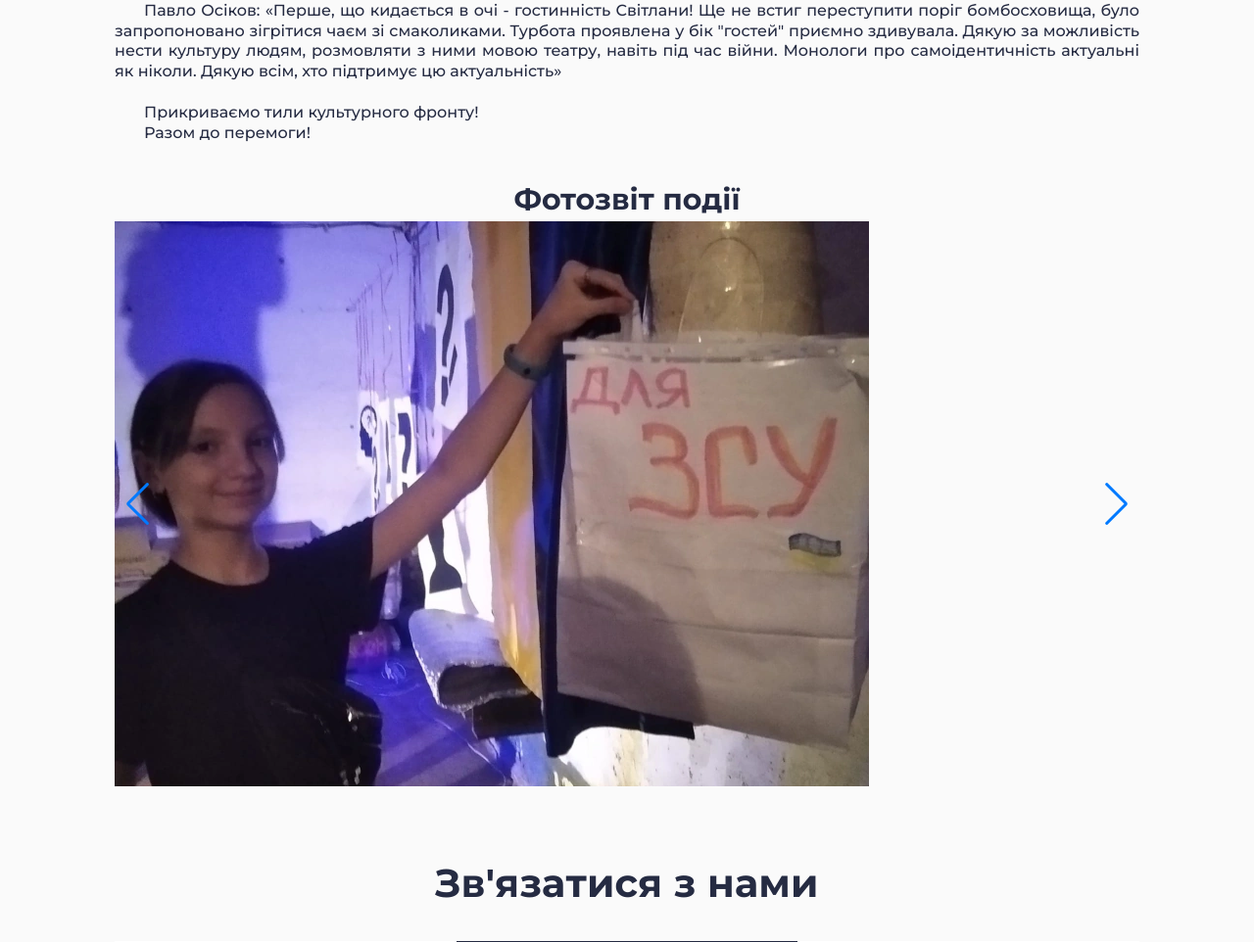
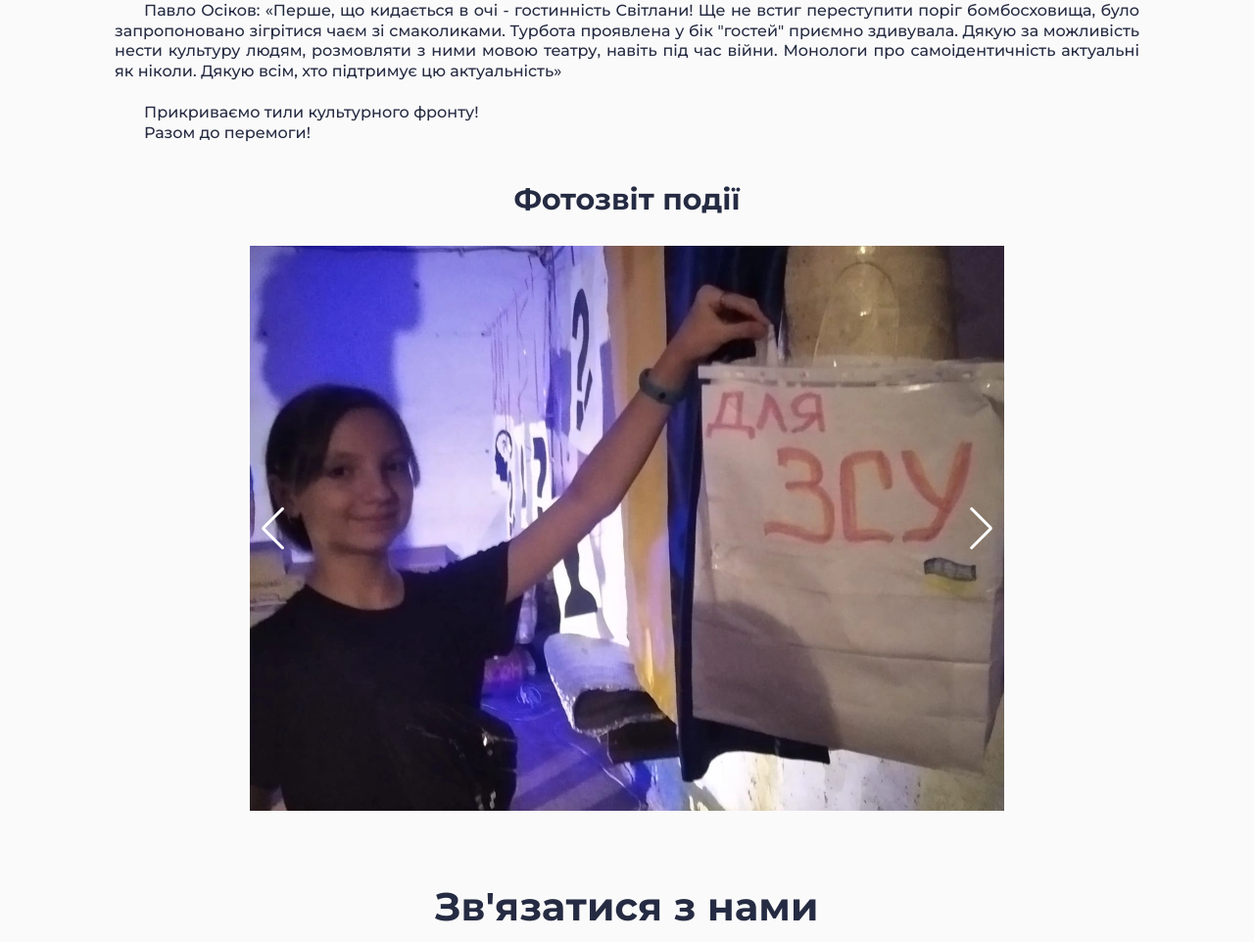
Before and after one commit to ev-klzn/art-bombik, a PHP site: page /event-1.html in a window 1280 px wide. Shown: the part 437-1399 px from the top of the page at 98% size. Run offline with PHP 8.4, Linux system fonts and the light colour scheme.

Commit message:
Add files via upload

```diff
--- a/assets/css/style.css
+++ b/assets/css/style.css
@@ -147,13 +147,6 @@ body {
 
 /* -----------main---------------- */
 
-
-/* .main-block {}
-
-.main-block__container {}
-
-._container {} */
-
 .main-block__body {
     padding: 184px 0px 191px 0px;
     position: relative;
@@ -308,10 +301,6 @@ body {
     z-index: 2;
 }
 
-/* .page__practice {}
-
-.page__whoweare {} */
-
 .page__clients {
     margin-bottom: 10px;
 }
@@ -319,14 +308,6 @@ body {
 .page__advantages {
     margin-top: 60px;
 }
-
-/* .advantages {}
-
-.page__subscribe {}
-
-.page__getintouch {}
-
-.page__contact {} */
 
 /* ------------------------------------------------------ */
 .header-block {
@@ -364,12 +345,6 @@ body {
 }
 
 /* ------------------------------------------------------ */
-/* .services {}
-
-.services__container {}
-
-
-.services__body {} */
 
 @media (min-width: 670px) {
     .services__body {
@@ -420,8 +395,6 @@ body {
     }
 }
 
-/* .item-service {} */
-
 .services__item-green {
     background-color: #252B42;
     color: white;
@@ -436,10 +409,7 @@ body {
 }
 
 .item-services__icon {
-    /* width: 100%; */
     width: 50px;
-    /* display: block; */
-    /* margin: auto; */
     text-align: center;
     align-items: center;
 
@@ -474,8 +444,6 @@ body {
         padding: 20px 0;
     }
 }
-
-/* .advantages__container {} */
 
 .advantages__header {
     margin-bottom: 50px;
@@ -548,7 +516,6 @@ body {
 
 /* ------------------------------------------------------ */
 
-
 .practice {
     padding: 30px 0 30px 0;
 }
@@ -564,9 +531,6 @@ body {
         padding: 30px 0 30px 0;
     }
 }
-
-/* .practice__container {} */
-
 
 .practice__header {
     margin-bottom: 45px;
@@ -591,10 +555,7 @@ body {
     margin-bottom: 40px;
 }
 
-
-
 .item-practice__title {
-    /* letter-spacing: 0.1px; */
     padding: 10px 0;
     font-size: 16px;
     line-height: 100%;
@@ -604,7 +565,6 @@ body {
 @media (max-width: 1040px) {
     .practice__column {
         flex: 0 1 50%;
-        /* margin-bottom: 60px; */
     }
 
     .item-practice__title {
@@ -687,8 +647,6 @@ body {
         padding: 50px 0 50px 0;
     }
 }
-
-/* .whoweare__container {} */
 
 .whoweare__header {
     margin-bottom: 30px;
@@ -781,12 +739,7 @@ body {
 
 }
 
-/* .pwhotop {
-    padding-top: 30px;
-} */
-
 .whoweare__2text {
-    /* padding-left: 20px; */
     padding-top: 30px;
     color: #737373;
     font-size: 14px;
@@ -799,8 +752,6 @@ body {
     margin-top: 50px;
 }
 
-/* .whoweare__item {} */
-
 .whoweare__item:not(:last-child) {
     margin-bottom: 30px;
 }
@@ -843,8 +794,6 @@ body {
 
 /* ------------------------------------------------------ */
 
-/* .page__clients {} */
-
 .clients {
     padding: 50px 0;
 }
@@ -855,8 +804,6 @@ body {
     }
 }
 
-/* .clients__contaier {} */
-
 .clients__items {
     display: flex;
     flex-wrap: wrap;
@@ -876,7 +823,6 @@ body {
 }
 
 /* ------------------------------------------------------ */
-/* .page__subscribe {} */
 
 .subscribe {
     position: relative;
@@ -892,8 +838,6 @@ body {
     height: 77px;
     background: #17213C;
 }
-
-/* .subscribe__container {} */
 
 .subscribe__body {
     padding: 30px 50px;
@@ -980,13 +924,9 @@ body {
 
 /* ------------------------------------------------------ */
 
-/* .page__getintouch {} */
-
 .getintouch {
     padding: 80px 0 135px 0;
 }
-
-/* .getintouch__container {} */
 
 .getintouch__header {
     margin: 0 0 30px 0;
@@ -1043,8 +983,6 @@ body {
     margin-bottom: 15px;
 
 }
-
-/* .item__getintouch-icon:not(:last-child) {} */
 
 .item__getintouch-emails {
     display: flex;
@@ -1101,14 +1039,11 @@ body {
 }
 
 /* ------------------------------------------------------ */
+
 .page__contact {
     background-color: #FAFAFA;
     padding: 42px 0;
 }
-
-/* .contact {}
-
-.contact__container {} */
 
 .contact__content {
     padding: 0 0 20px 0;
@@ -1161,15 +1096,11 @@ body {
 
 /* footer ----------------------------------------------- */
 
-/* .footer {} */
-
 .footer__top {
     background: #17213C;
     padding: 35px 0;
 }
 
-/* .footer__main {} */
-
 .footer__row {
     display: flex;
     flex-wrap: wrap;
@@ -1180,21 +1111,6 @@ body {
 .footer__column {
     padding: 15px 15px;
     flex: 0 1 50%;
-    /* align-items: baseline; */
-}
-
-/* .footer__column:last-child {
-    flex: 0 1 33.334%;
-} */
-
-@media (max-width: 992px) {
-    /* .footer__column {
-        flex: 0 1 50%;
-    } */
-
-    /* .footer__column:last-child {
-        flex: 1 1 100%;
-    } */
 }
 
 @media (max-width: 992px) {
@@ -1223,14 +1139,6 @@ body {
     margin: 0 0 20px 0;
 
 }
-
-/* .footer__menu {}
-
-.menu__footer {}
-
-.menu-footer__list {}
-
-.menu-footer__item {} */
 
 .menu-footer__item:not(:last-child) {
     margin-bottom: 10px;
@@ -1259,7 +1167,6 @@ body {
 
 .contacts-footer__item {
     color: #fff;
-    /* padding-left: 34px; */
     display: flex;
     align-items: center;
     min-height: 30px;
@@ -1364,14 +1271,11 @@ body {
     text-decoration: none;
 }
 
-/* #contacts {} */
-
-/* --------------------------------------------------------------------- */
+/* contacts --------------------------------------------------------------------- */
+
 .about {
     margin-top: 35px;
 }
-
-/* .about__container {} */
 
 .about__content {
     display: flex;
@@ -1449,18 +1353,7 @@ body {
     padding: 30px 0 0 0;
 }
 
-
 /* ----------------ABOUT-------------------------------- */
-
-/* .goals {}
-
-.goals__container {} */
-
-/* .goals__body {
-    display: flex;
-    align-items: center;
-    flex-wrap: wrap;
-} */
 
 .goals__content {
     padding-top: 10px;
@@ -1484,31 +1377,6 @@ body {
     font-size: 16px;
     line-height: 1.3;
 }
-
-/* @media(max-width: 550px) {
-    .goals__body {
-        flex-wrap: wrap;
-    }
-
-    .goals__content {
-        padding: 10px;
-        flex: 1 1 100%;
-    }
-} */
-
-/* ------------------------------------------------ */
-
-/* .page__events {}
-
-.events {}
-
-.event1 {}
-
-.events__container {}
-
-.events__header {}
-
-.events-block {} */
 
 .events-block__title {
     margin-top: 35px;
@@ -1516,6 +1384,7 @@ body {
     line-height: 1.5;
     font-weight: 700;
     text-align: center;
+    margin-bottom: 25px;
 }
 
 .events__body {
@@ -1526,38 +1395,28 @@ body {
     margin-bottom: 35px;
 }
 
-.galery {
-    box-sizing: content-box;
-}
-
-.galery__items {
-    box-sizing: content-box;
-    display: flex;
-    flex-wrap: wrap;
-}
-
-.galery__item {
-    /* margin-left: -10px; */
-    /* margin: 10px 10px; */
-    /* margin-bottom: 10px; */
-    padding: 10px;
-}
-
-@media (min-width:768px) {
-    .galery__item {
-        /* margin-left: -10px; */
-        flex: 1 1 50%;
-    }
-
-    /* .galery__item img:hover {
-        transform: scale(1.7);
-        transition: all 0.5s ease 0s;
-    } */
-}
-
-.galery__item img {
-    display: block;
-    width: 100%;
+/* ========================================== */
+
+.swiper {
+    max-width: 770px;
+    max-height: 577px;
+}
+
+.swiper-button-prev,
+.swiper-button-next {
+    color: white;
+}
+
+.swiper-pagination-bullet-active {
+    background-color: rgba(255, 255, 255, 0.5);
+}
+
+.swiper-slide__img {
+    text-align: center;
+}
+
+.swiper-slide__img img {
+    max-width: 100%;
 }
 
 .br {
```
